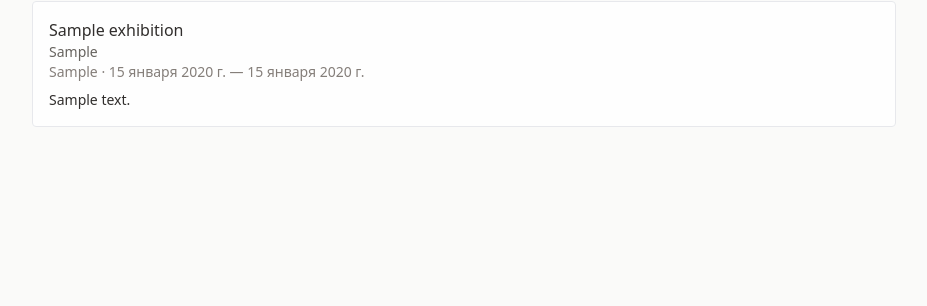
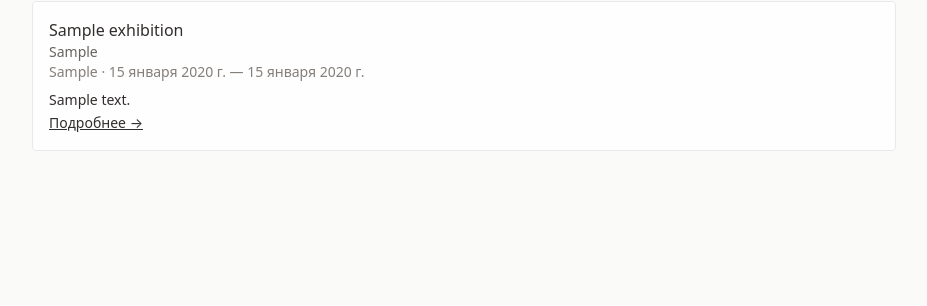
Before and after one commit to Riccaruga/site, a Django app: page /exhibitions/ in a window 1280 px wide. Shown: the part 404-710 px from the top of the page, without its empty margins (176-1103 px from the left). Run offline with Django 5.2, Linux system fonts and the light colour scheme; tables that the repository leaves empty hold one stand-in row (values such as "Sample post"); some libraries are stand-ins or nearby versions.

Commit message:
Update list.html

```diff
--- a/templates/exhibitions/list.html
+++ b/templates/exhibitions/list.html
@@ -47,6 +47,7 @@
       <div class="text-sm text-stone-600">{{ ex.venue }}</div>
       <div class="text-sm text-stone-500">{% if ex.city %}{{ ex.city }} · {% endif %}{{ ex.date_start }}{% if ex.date_end %} — {{ ex.date_end }}{% endif %}</div>
       {% if ex.description %}<p class="mt-2 text-sm whitespace-pre-line">{{ ex.description }}</p>{% endif %}
+      {% if ex.link %}<a href="{{ ex.link }}" class="text-sm underline">Подробнее →</a>{% endif %}
     </div>
     {% endfor %}
   </div>
```
